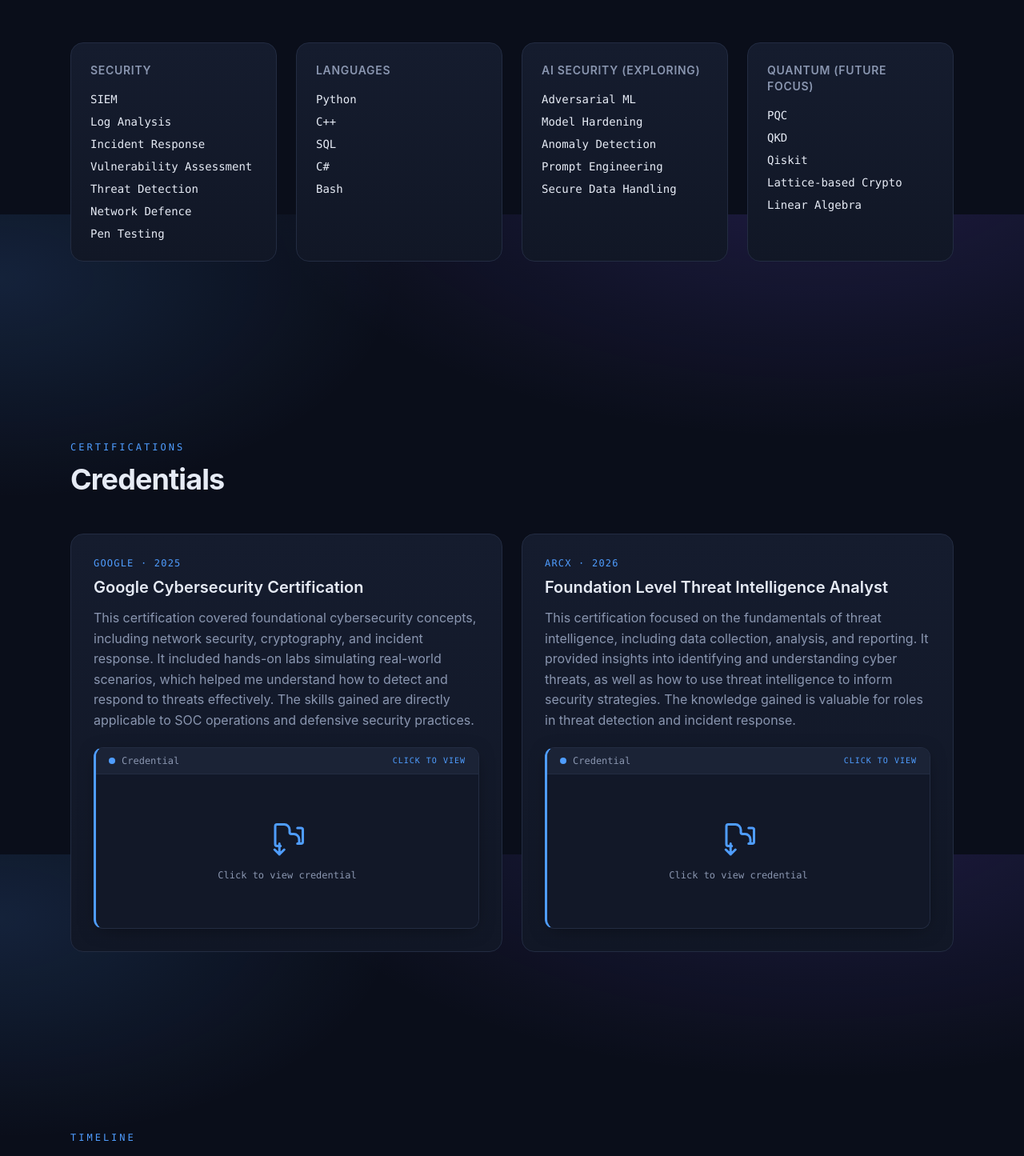
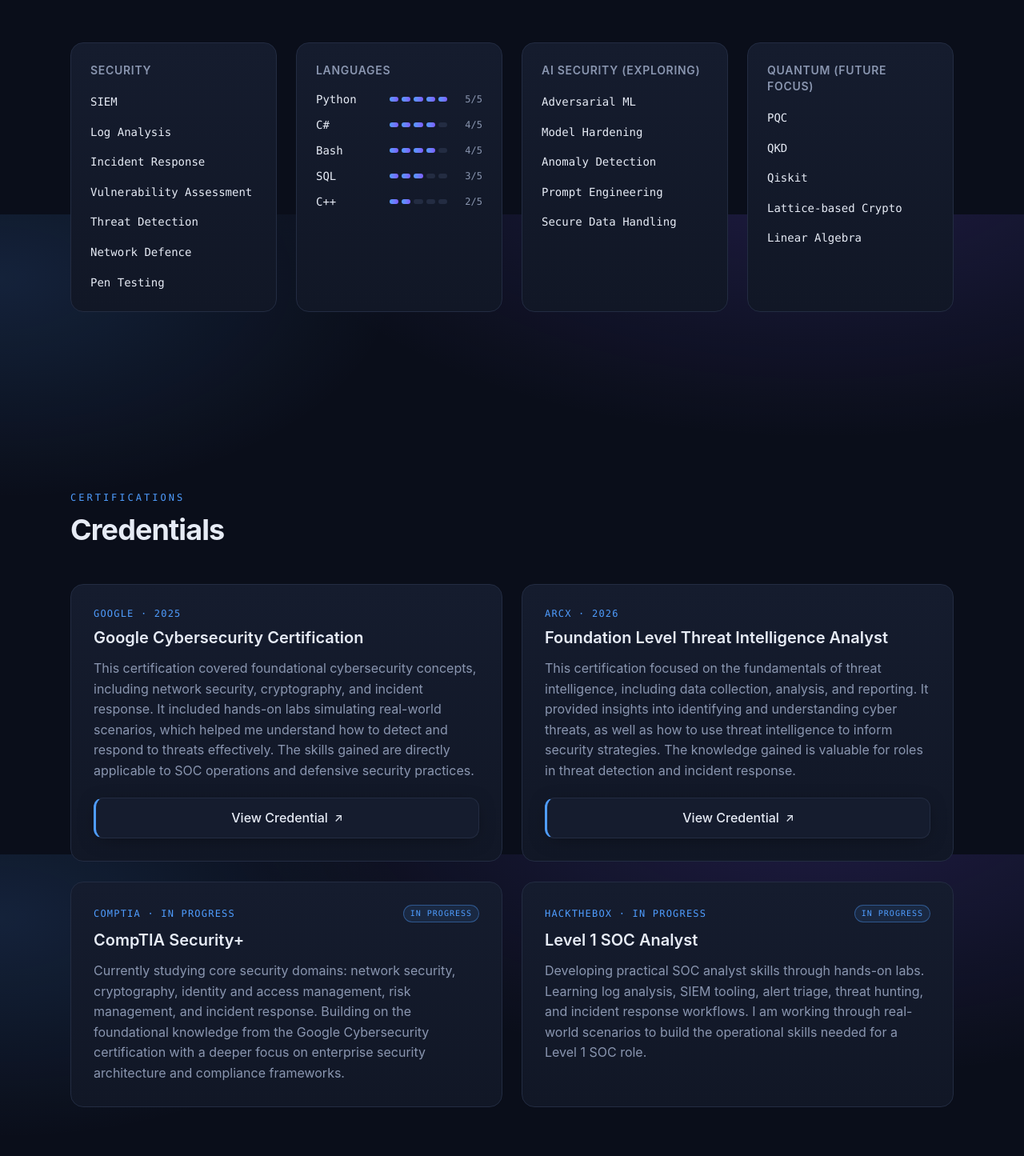
Before and after one commit to ArchieForde/Personal-Portfolio-Website, a React (Vite) app in the folder Front-end/personal-portfolio/: page /about in a window 1280 px wide. Shown: the part 1332-2777 px from the top of the page at 80% size. Built offline with nearby package versions, Linux system fonts and the light colour scheme.

Commit message:
Final commit and built

```diff
--- a/Front-end/personal-portfolio/src/Components/Footer.jsx
+++ b/Front-end/personal-portfolio/src/Components/Footer.jsx
@@ -5,7 +5,7 @@ export default function Footer() {
       <div className="mx-auto flex max-w-6xl flex-col items-center justify-between gap-3 px-6 py-8 text-sm text-muted md:flex-row">
         <p>© {new Date().getFullYear()} Archie Forde. All rights reserved.</p>
         <p className="font-mono text-xs tracking-widest">
-          CYBERSECURITY · AI SECURITY · QUANTUM SAFE · CRYPTOGRAPHY
+          CYBER SECURITY · AI SECURITY · QUANTUM SAFE · CRYPTOGRAPHY
         </p>
       </div>
     </footer>
--- a/Front-end/personal-portfolio/src/Pages/About.jsx
+++ b/Front-end/personal-portfolio/src/Pages/About.jsx
@@ -1,7 +1,7 @@
 import Section from "../Components/Section";
 import Reveal from "../Components/Reveal";
 import ProfilePhoto from "../Components/ProfilePhoto";
-import { useEffect, useState } from "react";
+import { useEffect } from "react";
 
 function CredentialThumbnail({ src, alt }) {
   const isPdf = src.toLowerCase().endsWith(".pdf");
@@ -20,60 +20,21 @@ function CredentialThumbnail({ src, alt }) {
   );
 }
 
-function CredentialCard({ image, name }) {
-  const [open, setOpen] = useState(false);
-
+function SkillBar({ name, level }) {
   return (
-    <>
-      <button
-        type="button"
-        onClick={() => setOpen(true)}
-        className="credential-preview mt-5 w-full overflow-hidden rounded-xl border border-border bg-surface text-left transition-all duration-300 hover:-translate-y-1 hover:shadow-[0_12px_40px_-12px_rgba(79,157,255,0.35)]"
-      >
-        <div className="flex items-center justify-between border-b border-border bg-surface-2 px-4 py-2">
-          <div className="flex items-center gap-2">
-            <span className="h-2 w-2 rounded-full bg-accent" />
-            <span className="font-mono text-xs text-muted">Credential</span>
-          </div>
-          <span className="font-mono text-[10px] uppercase tracking-widest text-accent">Click to view</span>
-        </div>
-        <CredentialThumbnail src={image} alt={`${name} credential`} />
-      </button>
-      {open && <CredentialModal src={image} alt={`${name} credential`} onClose={() => setOpen(false)} />}
-    </>
-  );
-}
-
-function CredentialModal({ src, alt, onClose }) {
-  useEffect(() => {
-    const onKey = (e) => {
-      if (e.key === "Escape") onClose();
-    };
-    document.addEventListener("keydown", onKey);
-    return () => document.removeEventListener("keydown", onKey);
-  }, [onClose]);
-
-  return (
-    <div className="credential-modal" onClick={onClose}>
-      <div className="credential-modal-backdrop" />
-      <div className="credential-modal-content" onClick={(e) => e.stopPropagation()}>
-        <div className="flex items-center justify-between border-b border-border bg-surface-2 px-5 py-3">
-          <span className="font-mono text-xs uppercase tracking-widest text-accent">Credential Preview</span>
-          <button
-            onClick={onClose}
-            className="flex h-8 w-8 items-center justify-center rounded-md border border-border text-muted transition-colors hover:text-text hover:border-accent"
-          >
-            ✕
-          </button>
-        </div>
-        <div className="p-4">
-          {src.toLowerCase().endsWith(".pdf") ? (
-            <embed src={src} type="application/pdf" className="w-full rounded-lg" style={{ height: "65vh" }} />
-          ) : (
-            <img src={src} alt={alt} className="max-h-[65vh] w-full rounded-lg object-contain" />
-          )}
-        </div>
+    <div className="flex items-center gap-3">
+      <span className="w-20 shrink-0 font-mono text-sm text-text">{name}</span>
+      <div className="flex flex-1 gap-1">
+        {Array.from({ length: 5 }).map((_, i) => (
+          <div
+            key={i}
+            className={`h-1.5 flex-1 rounded-full transition-colors duration-300 ${
+              i < level ? "bg-gradient-to-r from-accent to-accent-2" : "bg-border"
+          }`}
+          />
+        ))}
       </div>
+      <span className="w-8 text-right font-mono text-xs text-muted">{level}/5</span>
     </div>
   );
 }
@@ -93,7 +54,13 @@ const skillGroups = [
   },
   {
     title: "Languages",
-    items: ["Python", "C++", "SQL", "C#", "Bash"],
+    items: [
+      { name: "Python", level: 5 },
+      { name: "C#", level: 4 },
+      { name: "Bash", level: 4 },
+      { name: "SQL", level: 3 },
+      { name: "C++", level: 2 },
+    ],
   },
   {
     title: "AI Security (Exploring)",
@@ -110,20 +77,31 @@ const certifications = [
     name: "Google Cybersecurity Certification",
     issuer: "Google · 2025",
     body: "This certification covered foundational cybersecurity concepts, including network security, cryptography, and incident response. It included hands-on labs simulating real-world scenarios, which helped me understand how to detect and respond to threats effectively. The skills gained are directly applicable to SOC operations and defensive security practices.",
-    image: "/Google Cyber cert.pdf",
+    link: "/Google Cyber cert.pdf",
   },
   {
     name: "Foundation Level Threat Intelligence Analyst",
     issuer: "ArcX · 2026",
     body: "This certification focused on the fundamentals of threat intelligence, including data collection, analysis, and reporting. It provided insights into identifying and understanding cyber threats, as well as how to use threat intelligence to inform security strategies. The knowledge gained is valuable for roles in threat detection and incident response.",
-    image: "/ArcXcertificate.pdf",
+    link: "/ArcXcertificate.pdf",
+  },
+  {
+    name: "CompTIA Security+",
+    issuer: "CompTIA · In Progress",
+    body: "Currently studying core security domains: network security, cryptography, identity and access management, risk management, and incident response. Building on the foundational knowledge from the Google Cybersecurity certification with a deeper focus on enterprise security architecture and compliance frameworks.",
+  },
+  {
+    name: "Level 1 SOC Analyst",
+    issuer: "HackTheBox · In Progress",
+    body: "Developing practical SOC analyst skills through hands-on labs. Learning log analysis, SIEM tooling, alert triage, threat hunting, and incident response workflows. I am working through real-world scenarios to build the operational skills needed for a Level 1 SOC role.",
   },
 ];
 
 const timeline = [
   { year: "2022", event: "Started BSc Computer Science with Software Engineering at University of Hull" },
-  { year: "2026", event: "Graduated 2:1 now focusing on security, systems, and defence" },
-  { year: "2026", event: "Completed 2 certifications; built home SOC lab and security tools" },
+  { year: "2023", event: "Completed my internship at The Open Group" },
+  { year: "2025 - 2026", event: "Completed 2 certifications and continuing studies; built home SOC lab and security tools" },
+  { year: "2026", event: "Graduated with 2:1; focusing on cybersecurity roles" },
   { year: "Now", event: "Building toward graduate cyber security roles such as SOC Analyst, threat detection, IR" },
 ];
 
@@ -186,10 +164,14 @@ export default function About() {
               <h3 className="text-sm font-semibold uppercase tracking-wider text-muted">
                 {g.title}
               </h3>
-              <ul className="mt-4 space-y-2">
+              <ul className="mt-4 space-y-3">
                 {g.items.map((it) => (
-                  <li key={it} className="font-mono text-sm text-text">
-                    {it}
+                  <li key={typeof it === "string" ? it : it.name}>
+                    {typeof it === "string" ? (
+                      <span className="font-mono text-sm text-text">{it}</span>
+                    ) : (
+                      <SkillBar name={it.name} level={it.level} />
+                    )}
                   </li>
                 ))}
               </ul>
@@ -202,13 +184,28 @@ export default function About() {
         <div className="grid grid-cols-1 gap-6 md:grid-cols-2">
           {certifications.map((c, i) => (
             <Reveal key={c.name} delay={i * 120} className="card flex flex-col p-7">
-              <span className="font-mono text-xs uppercase tracking-widest text-accent">
-                {c.issuer}
-              </span>
+              <div className="flex items-center justify-between gap-3">
+                <span className="font-mono text-xs uppercase tracking-widest text-accent">
+                  {c.issuer}
+                </span>
+                {!c.link && (
+                  <span className="rounded-full border border-accent/40 bg-accent/10 px-2 py-0.5 font-mono text-[10px] uppercase tracking-widest text-accent">
+                    In Progress
+                  </span>
+                )}
+              </div>
               <h3 className="mt-2 text-xl font-semibold">{c.name}</h3>
               <p className="mt-3 text-muted">{c.body}</p>
-              {c.image && (
-                <CredentialCard image={c.image} name={c.name} />
+              {c.link && (
+                <a
+                  href={c.link}
+                  target="_blank"
+                  rel="noopener noreferrer"
+                  className="credential-preview mt-5 inline-flex w-full items-center justify-center gap-2 rounded-xl border border-border bg-surface px-4 py-3 font-medium text-text transition-all duration-300 hover:-translate-y-1 hover:border-accent hover:shadow-[0_12px_40px_-12px_rgba(79,157,255,0.35)]"
+                >
+                  View Credential
+                  <span className="text-sm">↗</span>
+                </a>
               )}
             </Reveal>
           ))}
--- a/Front-end/personal-portfolio/src/Pages/Contact.jsx
+++ b/Front-end/personal-portfolio/src/Pages/Contact.jsx
@@ -6,25 +6,42 @@ const contacts = [
     label: "Email",
     sub: "archieforde18@gmail.com",
     href: "mailto:archieforde18@gmail.com",
-    glyph: "@",
+    icon: (
+      <svg className="h-5 w-5" fill="none" viewBox="0 0 24 24" stroke="currentColor" strokeWidth={1.5}>
+        <path strokeLinecap="round" strokeLinejoin="round" d="M21.75 6.75v10.5a2.25 2.25 0 01-2.25 2.25h-15a2.25 2.25 0 01-2.25-2.25V6.75m19.5 0A2.25 2.25 0 0019.5 4.5h-15a2.25 2.25 0 00-2.25 2.25m19.5 0v.243a2.25 2.25 0 01-1.07 1.916l-7.5 4.615a2.25 2.25 0 01-2.36 0L3.32 8.91a2.25 2.25 0 01-1.07-1.916V6.75" />
+      </svg>
+    ),
   },
   {
     label: "LinkedIn",
-    sub: "archie-forde-234097265",
+    sub: "linkedin.com/in/archie-forde",
     href: "https://www.linkedin.com/in/archie-forde-234097265",
-    glyph: "in",
+    icon: (
+      <svg className="h-5 w-5" fill="currentColor" viewBox="0 0 24 24">
+        <path d="M20.447 20.452h-3.554v-5.569c0-1.328-.027-3.037-1.852-3.037-1.853 0-2.136 1.445-2.136 2.939v5.667H9.351V9h3.414v1.561h.046c.477-.9 1.637-1.85 3.37-1.85 3.601 0 4.267 2.37 4.267 5.455v6.286zM5.337 7.433a2.062 2.062 0 01-2.063-2.065 2.064 2.064 0 112.063 2.065zm1.782 13.019H3.555V9h3.564v11.452zM22.225 0H1.771C.792 0 0 .774 0 1.729v20.542C0 23.227.792 24 1.771 24h20.451C23.2 24 24 23.227 24 22.271V1.729C24 .774 23.2 0 22.222 0h.003z" />
+      </svg>
+    ),
   },
   {
     label: "GitHub",
-    sub: "ArchieForde",
+    sub: "github.com/ArchieForde",
     href: "https://github.com/ArchieForde",
-    glyph: "GH",
+    icon: (
+      <svg className="h-5 w-5" fill="currentColor" viewBox="0 0 24 24">
+        <path d="M12 0C5.374 0 0 5.373 0 12c0 5.302 3.438 9.8 8.207 11.387.599.111.793-.261.793-.577v-2.234c-3.338.726-4.033-1.416-4.033-1.416-.546-1.387-1.333-1.756-1.333-1.756-1.089-.745.083-.729.083-.729 1.205.084 1.839 1.237 1.839 1.237 1.07 1.834 2.807 1.304 3.492.997.107-.775.418-1.305.762-1.604-2.665-.305-5.467-1.334-5.467-5.931 0-1.311.469-2.381 1.236-3.221-.124-.303-.535-1.524.117-3.176 0 0 1.008-.322 3.301 1.23A11.509 11.509 0 0112 5.803c1.02.005 2.047.138 3.006.404 2.291-1.552 3.297-1.23 3.297-1.23.653 1.653.242 2.874.118 3.176.77.84 1.235 1.911 1.235 3.221 0 4.609-2.807 5.624-5.479 5.921.43.372.823 1.102.823 2.222v3.293c0 .319.192.694.801.576C20.566 21.797 24 17.3 24 12c0-6.627-5.373-12-12-12z" />
+      </svg>
+    ),
   },
   {
     label: "Location",
     sub: "UK · Open to relocate",
     href: "#",
-    glyph: "⌖",
+    icon: (
+      <svg className="h-5 w-5" fill="none" viewBox="0 0 24 24" stroke="currentColor" strokeWidth={1.5}>
+        <path strokeLinecap="round" strokeLinejoin="round" d="M15 10.5a3 3 0 11-6 0 3 3 0 016 0z" />
+        <path strokeLinecap="round" strokeLinejoin="round" d="M19.5 10.5c0 7.142-7.5 11.25-7.5 11.25S4.5 17.642 4.5 10.5a7.5 7.5 0 1115 0z" />
+      </svg>
+    ),
   },
 ];
 
@@ -47,7 +64,7 @@ export default function Contact() {
                 className="flex items-center gap-4 p-7 transition-colors"
               >
                 <span className="grid h-11 w-11 shrink-0 place-items-center rounded-xl bg-surface-2 font-mono text-sm font-bold text-accent ring-1 ring-border transition-colors group-hover:bg-accent group-hover:text-ink">
-                  {c.glyph}
+                  {c.icon}
                 </span>
                 <span className="min-w-0">
                   <span className="block text-lg font-medium text-text">{c.label}</span>
@@ -67,7 +84,7 @@ export default function Contact() {
           I'm currently building toward a graduate role in cyber security, with a longer-term
           interest in AI-driven defence and post-quantum cryptography. I'm keen to connect
           about <span className="gradient-text">SOC analyst roles, security research, or
-          related opportunities</span>. The fastest way to reach me is email — I usually
+          related opportunities</span>. The fastest way to reach me is email · I usually
           reply within a day.
         </p>
       </Reveal>
--- a/Front-end/personal-portfolio/src/Pages/Home.jsx
+++ b/Front-end/personal-portfolio/src/Pages/Home.jsx
@@ -122,7 +122,7 @@ export default function Home() {
 
       <Section
         eyebrow="Focus"
-        title="Where I operate"
+        title="Where I am building expertise"
         subtitle="Three converging interests that define my work and where I'm heading next."
       >
         <div className="grid grid-cols-1 gap-6 md:grid-cols-3">
--- a/Front-end/personal-portfolio/src/Pages/Projects.jsx
+++ b/Front-end/personal-portfolio/src/Pages/Projects.jsx
@@ -4,25 +4,29 @@ import { useEffect } from "react";
 
 const projects = [
   {
-    category: "Security Operations",
-    title: "Home Security Operations Lab",
-    body: "Built a home SOC lab using Wazuh SIEM, Kali Linux, and Metasploitable 2. Generated and investigated real security events to understand alerting, log analysis, and incident detection workflows.",
-    tags: ["Wazuh", "Kali Linux", "Metasploitable 2", "SIEM", "Log Analysis"],
-    link: "#",
-  },
-  {
     category: "Tooling",
     title: "Python Port Scanner",
     body: "Developed a custom port scanner in Python using socket programming and TCP/IP fundamentals. Used it to identify open services and assess vulnerability exposure on test environments.",
     tags: ["Python", "Sockets", "TCP/IP", "Vulnerability Assessment"],
-    link: "#",
+    link: "https://github.com/ArchieForde/Port_Scanner",
   },
   {
-    category: "AI Security (Internship)",
+    category: "In Progress",
+    title: "Log-Based Intrusion Detection: Rule-Based vs. Machine Learning Anomaly Detection",
+    body: "Hands-on, code-based project — writing Python to parse real log data and build both a rule-based detector and an ML-based one using Isolation Forest. Comparing detection results between the two approaches to understand the trade-offs between signature-based and anomaly-based detection.",
+    tags: ["IDS/IPS", "Snort", "Machine Learning", "Python", "Network Security"],
+  },
+  {
+    category: "Security Operations · Ongoing",
+    title: "Home Security Operations Lab",
+    body: "Built a home SOC lab using Wazuh SIEM, Kali Linux, and Metasploitable 2. Generated and investigated real security events to understand alerting, log analysis, and incident detection workflows.",
+    tags: ["Wazuh", "Kali Linux", "Metasploitable 2", "SIEM", "Log Analysis"],
+  },
+  {
+    category: "AI Security · Internship",
     title: "AI NLP Prototype — The Open Group",
     body: "Internship project focused on data preprocessing, prompt engineering, and secure data handling. Presented findings and prototype results to senior leadership.",
     tags: ["NLP", "Python", "Prompt Engineering", "Secure Data Handling"],
-    link: "#",
   },
 ];
 
@@ -63,12 +67,17 @@ export default function Projects() {
                 </span>
               ))}
             </div>
-            <a
-              href={p.link}
-              className="mt-5 inline-flex items-center gap-1 text-sm font-medium text-accent hover:underline"
-            >
-              [ View → ]
-            </a>
+            {p.link && (
+              <a
+                href={p.link}
+                target="_blank"
+                rel="noopener noreferrer"
+                className="credential-preview mt-5 inline-flex w-full items-center justify-center gap-2 rounded-xl border border-border bg-surface px-4 py-3 font-medium text-text transition-all duration-300 hover:-translate-y-1 hover:border-accent hover:shadow-[0_12px_40px_-12px_rgba(79,157,255,0.35)]"
+              >
+                View Project
+                <span className="text-sm">↗</span>
+              </a>
+            )}
           </Reveal>
         ))}
       </div>
--- a/Front-end/personal-portfolio/src/index.css
+++ b/Front-end/personal-portfolio/src/index.css
@@ -197,6 +197,11 @@ a {
   transform: translateY(0) scale(1);
 }
 
+/* Skill rating bars */
+.skill-bar-fill {
+  transition: width 0.6s cubic-bezier(0.16, 1, 0.3, 1);
+}
+
 /* Credential preview card */
 .credential-preview {
   border-left: 3px solid var(--color-accent);
@@ -235,13 +240,17 @@ a {
   border: 1px solid var(--color-border);
   background: var(--color-surface);
   box-shadow: 0 25px 80px -20px rgba(0, 0, 0, 0.6);
+  display: flex;
+  flex-direction: column;
   animation: modalIn 0.3s cubic-bezier(0.16, 1, 0.3, 1);
 }
 .credential-modal-content embed {
+  flex: 1;
   width: 100%;
-  height: 70vh;
   border: none;
   background: var(--color-ink-soft);
+  display: block;
+  min-height: 0;
 }
 @keyframes fadeIn {
   from { opacity: 0; }
```
